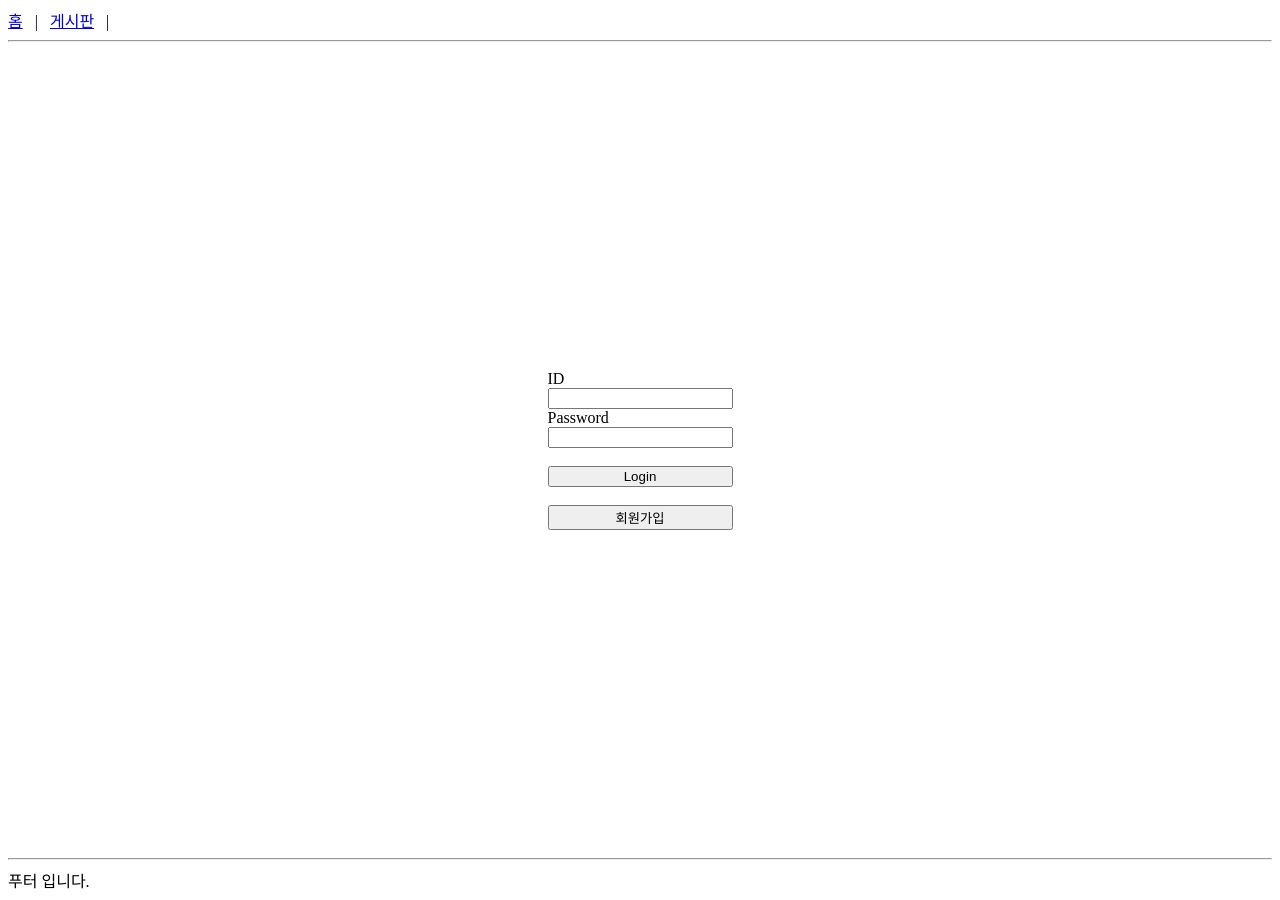
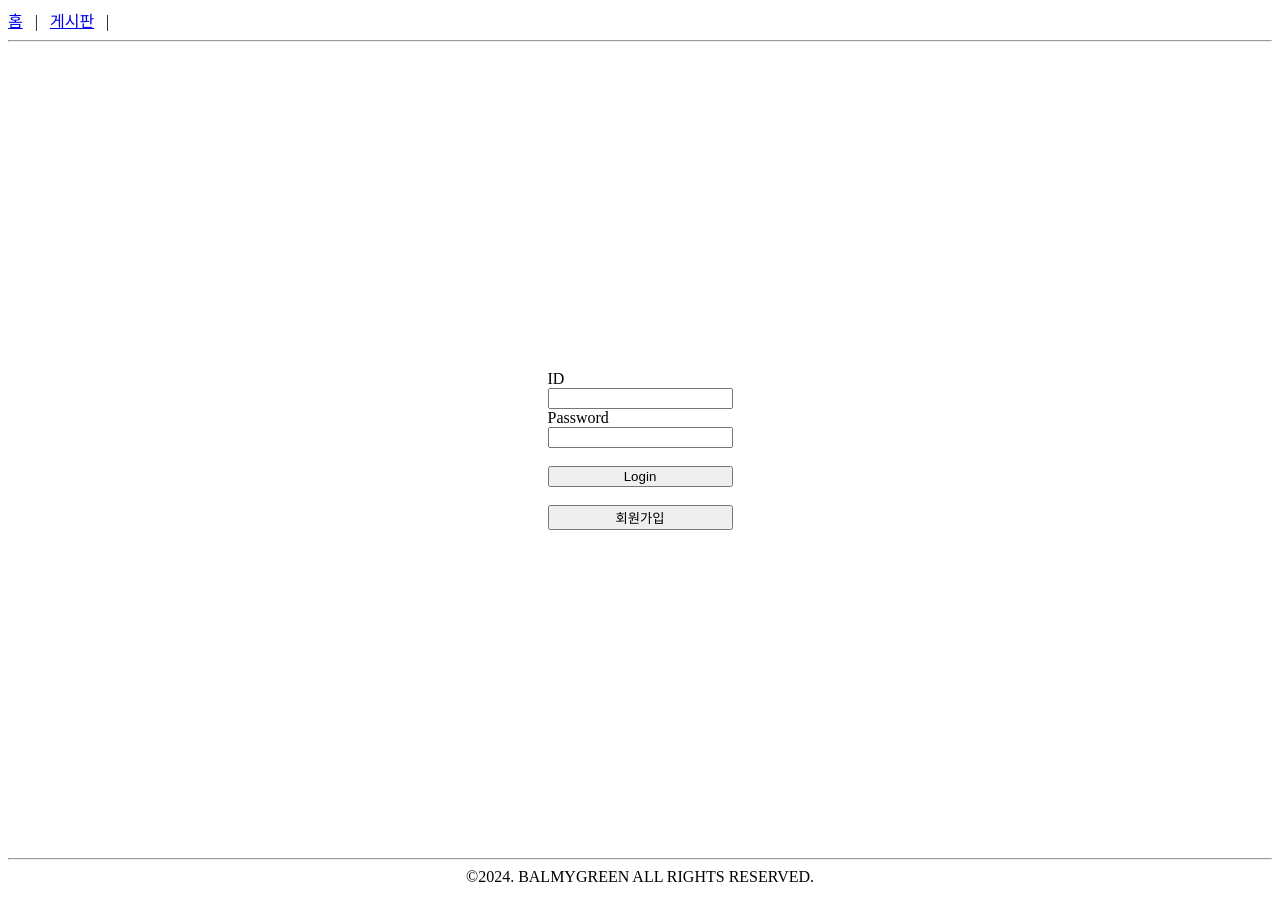
Before and after one commit to bckim9489/jungle-web-front, a React (Create React App) app: page / in a window 1280 px wide. Built offline with nearby package versions, Linux system fonts and the light colour scheme.

Commit message:
헤더 푸터 수정

```diff
--- a/src/layout/Footer.js
+++ b/src/layout/Footer.js
@@ -2,9 +2,9 @@ import React from 'react';
 
 const Footer = () => {
   return (
-    <footer>
+    <footer style={{textAlign:"center"}}>
       <hr/>
-      푸터 입니다.
+      ©2024. BALMYGREEN ALL RIGHTS RESERVED.
     </footer>
   );
 };
--- a/src/routes/Home.js
+++ b/src/routes/Home.js
@@ -1,11 +1,11 @@
 import React from 'react';
-
+import '../App.css';
 
 const Home = () => {
   const imgUrl = "https://github.com/bckim9489/JungleWeb/assets/47053587/d1256cf5-19ef-4848-a36f-51eb37b3c3f0"
   return (
-    <div>
-      <img src={imgUrl}/>
+    <div style={{textAlign: "center", minHeight: "60vh", margin: "10vh"}}>
+      <img src={imgUrl} className='App-logo' alt="logo"/>
     </div>
   );
 };
```
